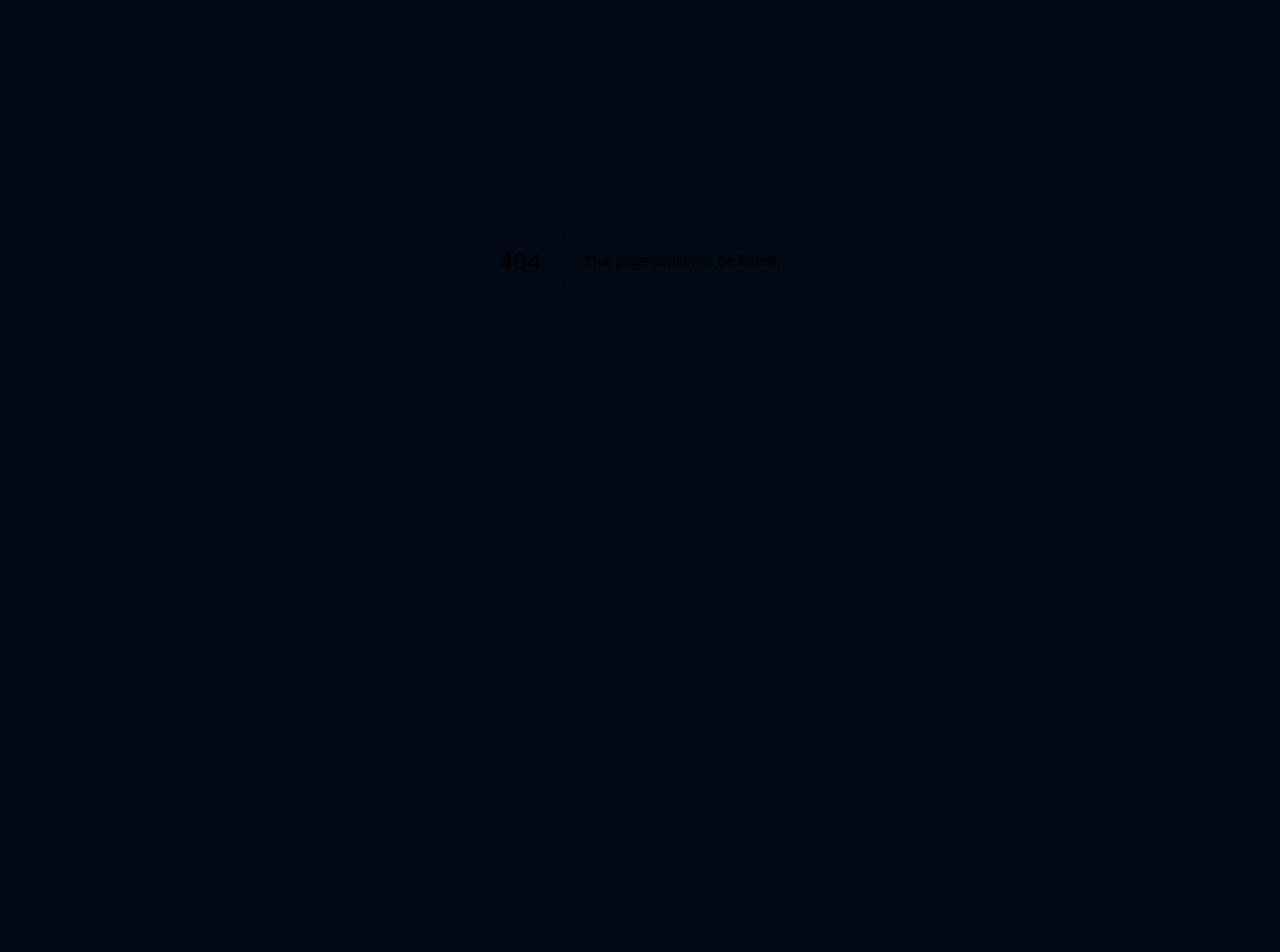
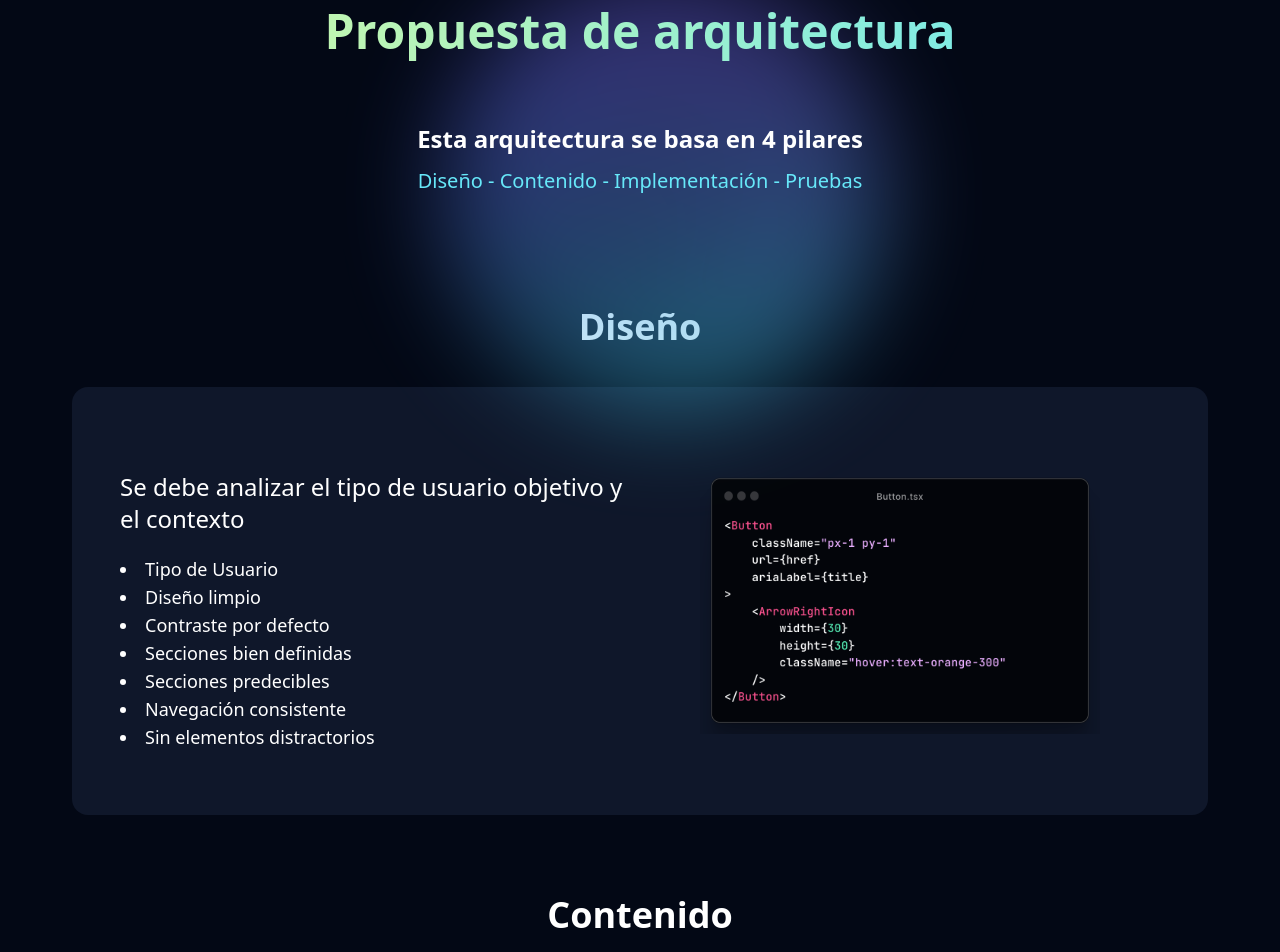
Before and after one commit to tebasp/accesibility-architecture, a Next.js app: page /architecture in a window 1280 px wide. Before the commit this address had no page. Shown: the part 140-1092 px from the top of the page. Before the commit the page ends 800 px from the top, so only its background shows below. Built offline with nearby package versions, Linux system fonts and the light colour scheme.

Commit message:
Create arquitecture page

```diff
--- /dev/null
+++ b/src/pages/architecture.tsx
@@ -0,0 +1,20 @@
+import { MainLayout } from '@/layouts/MainLayout'
+import {
+    ArchitectureContent,
+    ArchitectureDesign,
+    ArchitectureHero,
+    ArchitectureImplementation,
+    ArchitectureTest,
+} from '@/components/organisms'
+
+export default function Architecture() {
+    return (
+        <MainLayout title="Propuesta de arquitectura">
+            <ArchitectureHero />
+            <ArchitectureDesign />
+            <ArchitectureContent className="mt-20" />
+            <ArchitectureImplementation className="mt-20" />
+            <ArchitectureTest className="mt-20" />
+        </MainLayout>
+    )
+}
```
